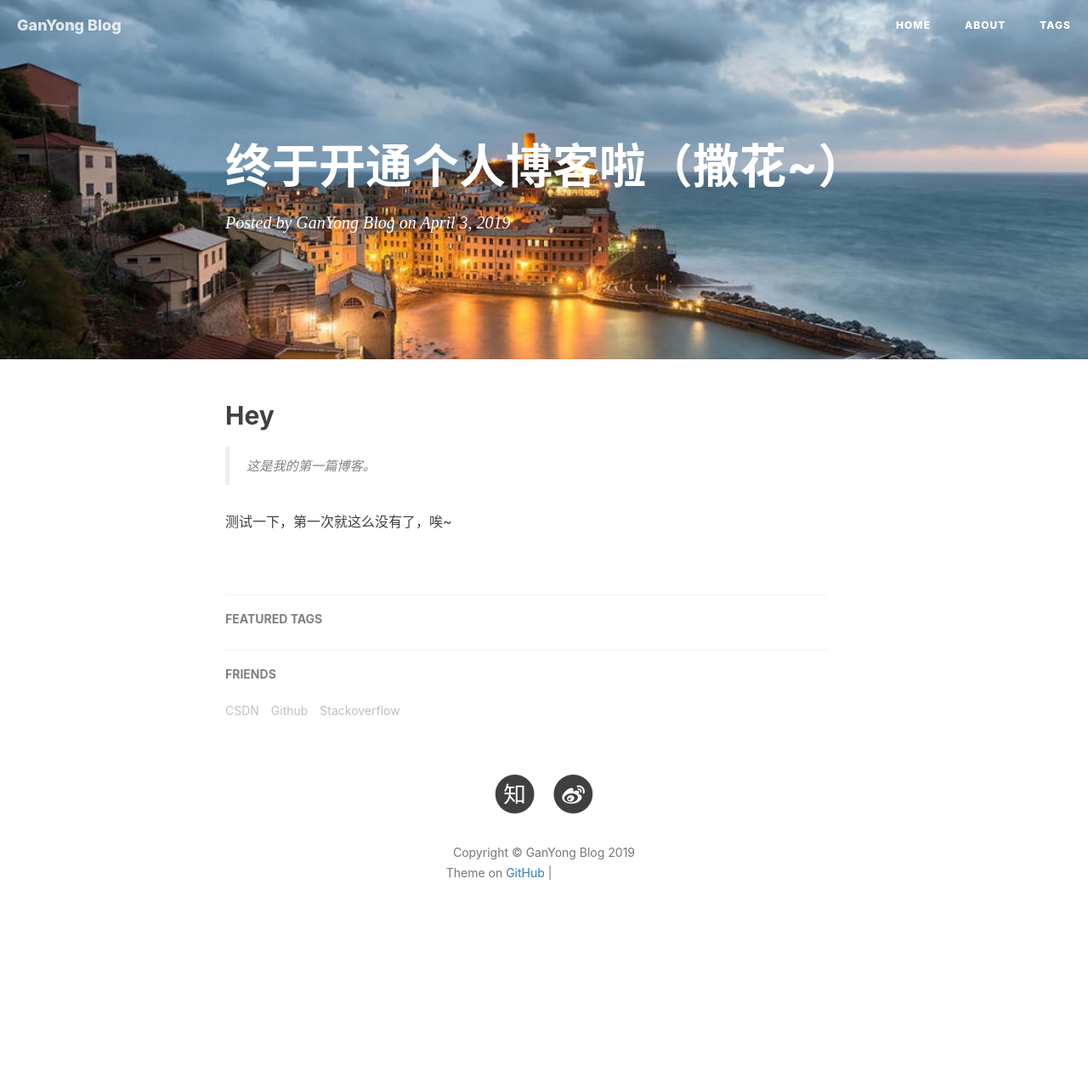
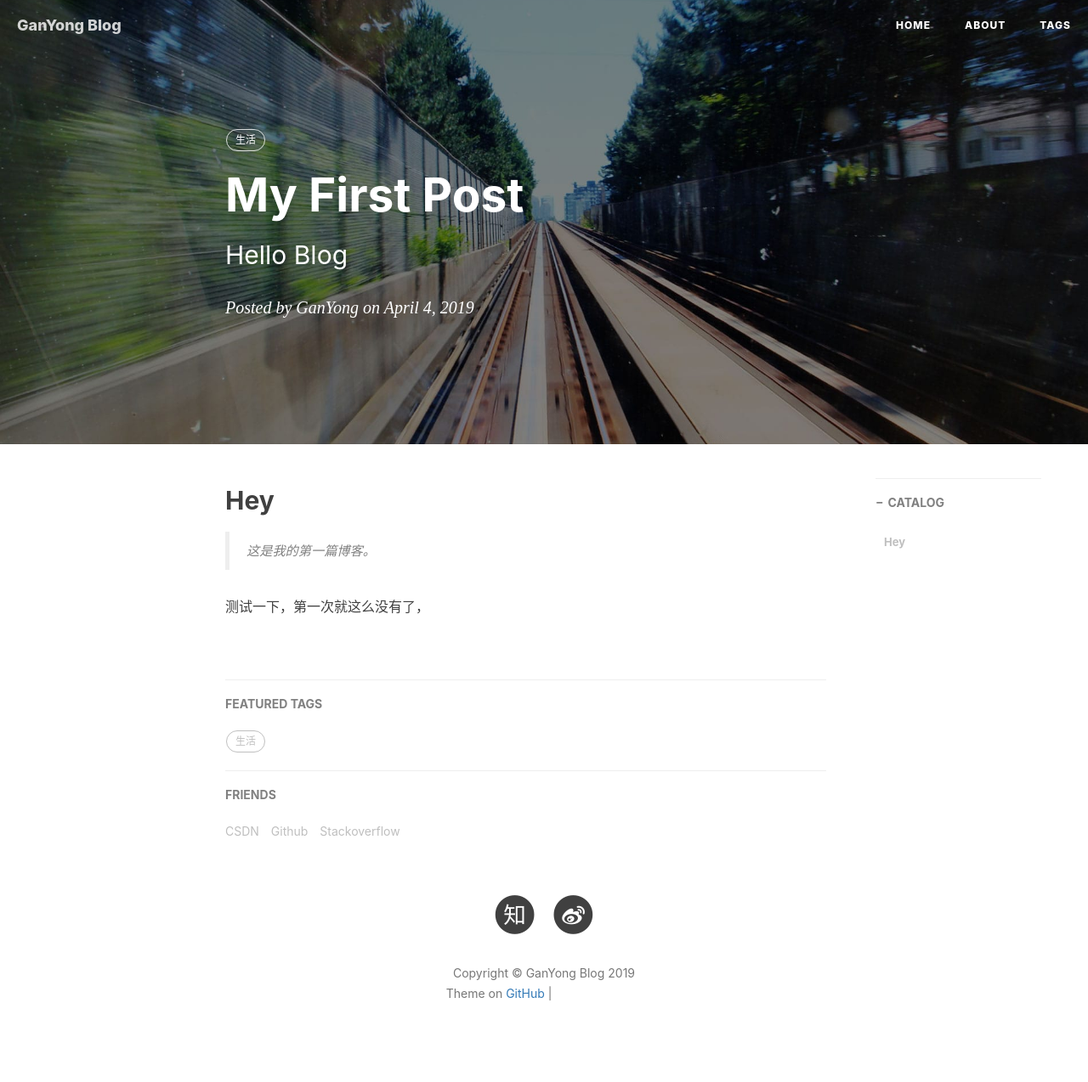
Before and after one commit to GanYong123/GanYong123.github.io, a Jekyll site: the page built from _posts/2019-04-03-终于开通个人博客啦（撒花~）.md, in a window 1280 px wide. Shown: the whole page at 85% size. Built offline with Jekyll 4.4.1, drawn with Linux system fonts in a browser that asks for light colours; nearby versions of some CDN libraries; our own code applies the rules of GitHub Pages for plain Markdown files; comment, search, counter and statistics services are not loaded; before the commit the page ends 1132 px from its top, so only the background shows below that; grey boxes are pictures that could not be loaded.

Commit message:
Update 2019-04-03-终于开通个人博客啦（撒花~）.md

```diff
--- a/_posts/2019-04-03-终于开通个人博客啦（撒花~）.md
+++ b/_posts/2019-04-03-终于开通个人博客啦（撒花~）.md
@@ -1,4 +1,15 @@
+---
+layout:     post
+title:      My First Post
+subtitle:   Hello Blog
+date:       2019-04-04
+author:     GanYong
+header-img: img/post-bg-2015.jpg
+catalog: true
+tags:
+    - 生活
+---
 ## Hey
 >这是我的第一篇博客。
 
-测试一下，第一次就这么没有了，唉~
+测试一下，第一次就这么没有了，
```
